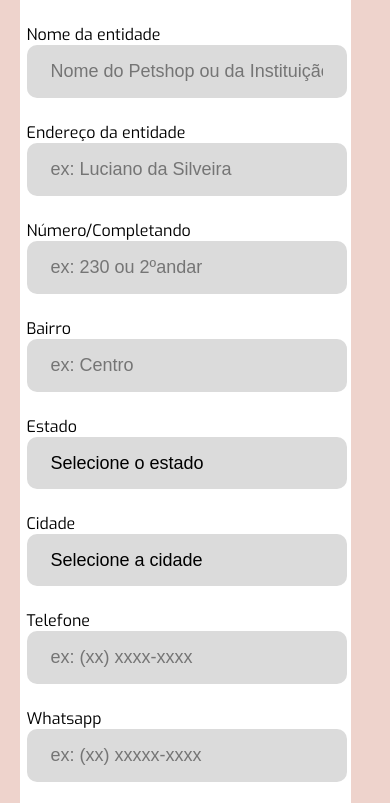
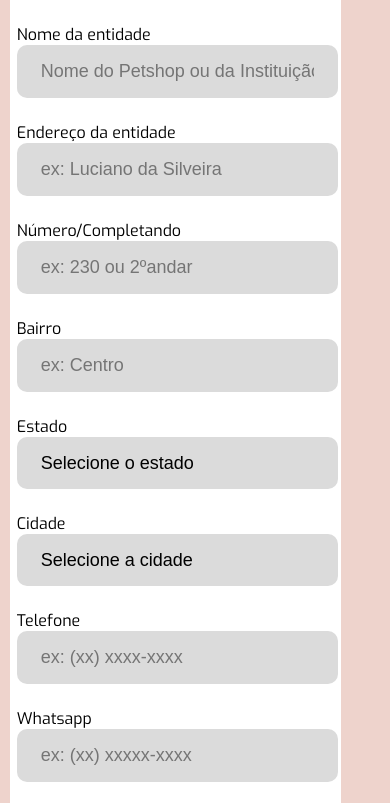
Before and after one commit to GabrielCarreiro/pet-home, a website: page src/views/create-place.html in a window 390 px wide. Shown: the part 163-966 px from the top of the page. Drawn offline with nearby package versions, Linux system fonts and the light colour scheme; files that its build step writes are made by us from their sources; no server answers.

Commit message:
Versão 1.0.0

```diff
--- a/public/styles/responsive.css
+++ b/public/styles/responsive.css
@@ -61,6 +61,10 @@
         width: 350px;
     }
 
+    #create-place{
+        width: 95%;
+    }
+
     #create-place .field-group{
         flex-direction: column;
     }
```
